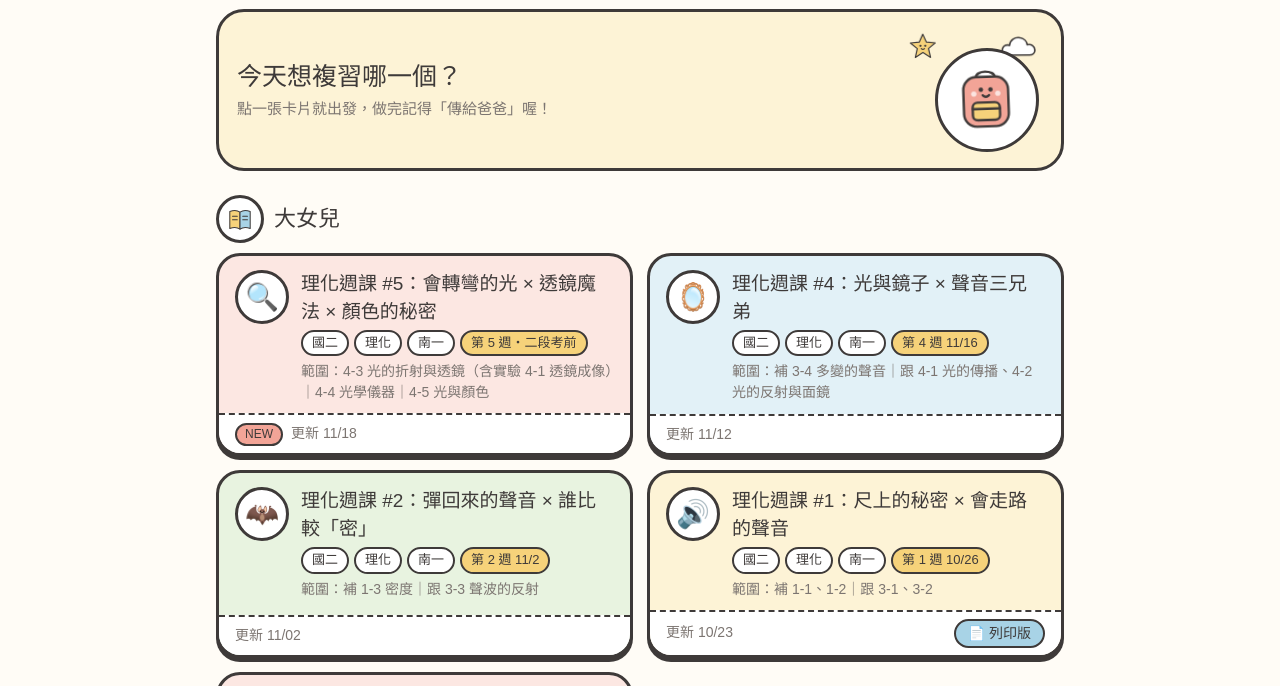
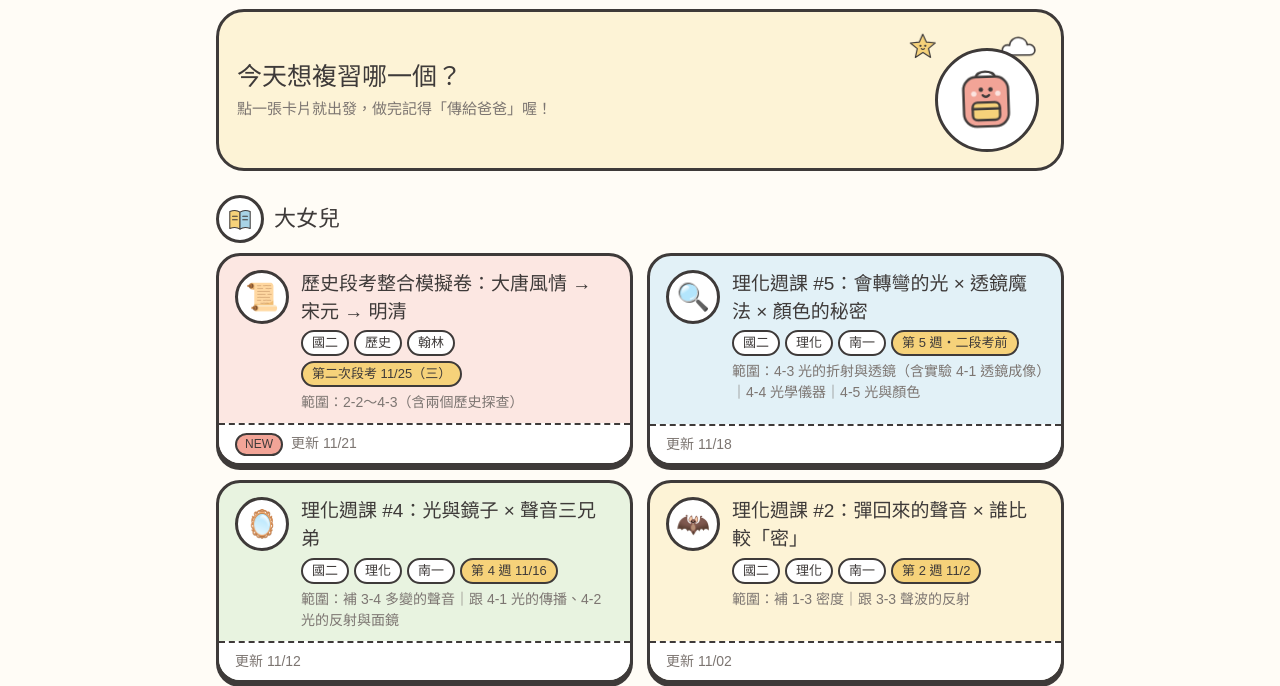
Before and after one commit to lennonlee7-cell/study-pages, a plain HTML site: page index.html in a window 1280 px wide. Shown: the part 74-760 px from the top of the page. Drawn offline with Linux system fonts and the light colour scheme; a web font is replaced by a local one.

Commit message:
重產首頁目錄（補上 hist8c）

```diff
--- a/index.html
+++ b/index.html
@@ -39,10 +39,13 @@ h2.kid{display:flex;align-items:center;gap:10px;font-size:22px;margin:24px 0 10p
 <h2 class="kid"><span class="stamp"><svg class="art " viewBox="0 0 100 100" aria-hidden="true"><g stroke="#3E3A39" stroke-width="3" stroke-linecap="round" stroke-linejoin="round">
     <path d="M50 30c-8-6-20-6-30-2v50c10-4 22-4 30 2z" fill="#F6D27A"/>
     <path d="M50 30c8-6 20-6 30-2v50c-10-4-22-4-30 2z" fill="#A8D3E6"/>
-    <path d="M28 42h14M28 52h14M58 42h14M58 52h14" fill="none"/></g></svg></span>大女兒</h2><div class="list"><div class="it"><a class="go" href="sci8a-w05/"><span class="ic">🔍</span><span class="tx"><span class="t">理化週課 #5：會轉彎的光 × 透鏡魔法 × 顏色的秘密</span>
+    <path d="M28 42h14M28 52h14M58 42h14M58 52h14" fill="none"/></g></svg></span>大女兒</h2><div class="list"><div class="it"><a class="go" href="hist8c/"><span class="ic">📜</span><span class="tx"><span class="t">歷史段考整合模擬卷：大唐風情 → 宋元 → 明清</span>
+<span class="chips"><span class="chip">國二</span><span class="chip">歷史</span><span class="chip">翰林</span><span class="chip y">第二次段考 11/25（三）</span></span>
+<small>範圍：2-2～4-3（含兩個歷史探查）</small></span></a>
+<div class="ft"><span><span class="new">NEW</span>更新 11/21</span></div></div><div class="it"><a class="go" href="sci8a-w05/"><span class="ic">🔍</span><span class="tx"><span class="t">理化週課 #5：會轉彎的光 × 透鏡魔法 × 顏色的秘密</span>
 <span class="chips"><span class="chip">國二</span><span class="chip">理化</span><span class="chip">南一</span><span class="chip y">第 5 週・二段考前</span></span>
 <small>範圍：4-3 光的折射與透鏡（含實驗 4-1 透鏡成像）｜4-4 光學儀器｜4-5 光與顏色</small></span></a>
-<div class="ft"><span><span class="new">NEW</span>更新 11/18</span></div></div><div class="it"><a class="go" href="sci8a-w04/"><span class="ic">🪞</span><span class="tx"><span class="t">理化週課 #4：光與鏡子 × 聲音三兄弟</span>
+<div class="ft"><span>更新 11/18</span></div></div><div class="it"><a class="go" href="sci8a-w04/"><span class="ic">🪞</span><span class="tx"><span class="t">理化週課 #4：光與鏡子 × 聲音三兄弟</span>
 <span class="chips"><span class="chip">國二</span><span class="chip">理化</span><span class="chip">南一</span><span class="chip y">第 4 週 11/16</span></span>
 <small>範圍：補 3-4 多變的聲音｜跟 4-1 光的傳播、4-2 光的反射與面鏡</small></span></a>
 <div class="ft"><span>更新 11/12</span></div></div><div class="it"><a class="go" href="sci8a-w02/"><span class="ic">🦇</span><span class="tx"><span class="t">理化週課 #2：彈回來的聲音 × 誰比較「密」</span>
```
